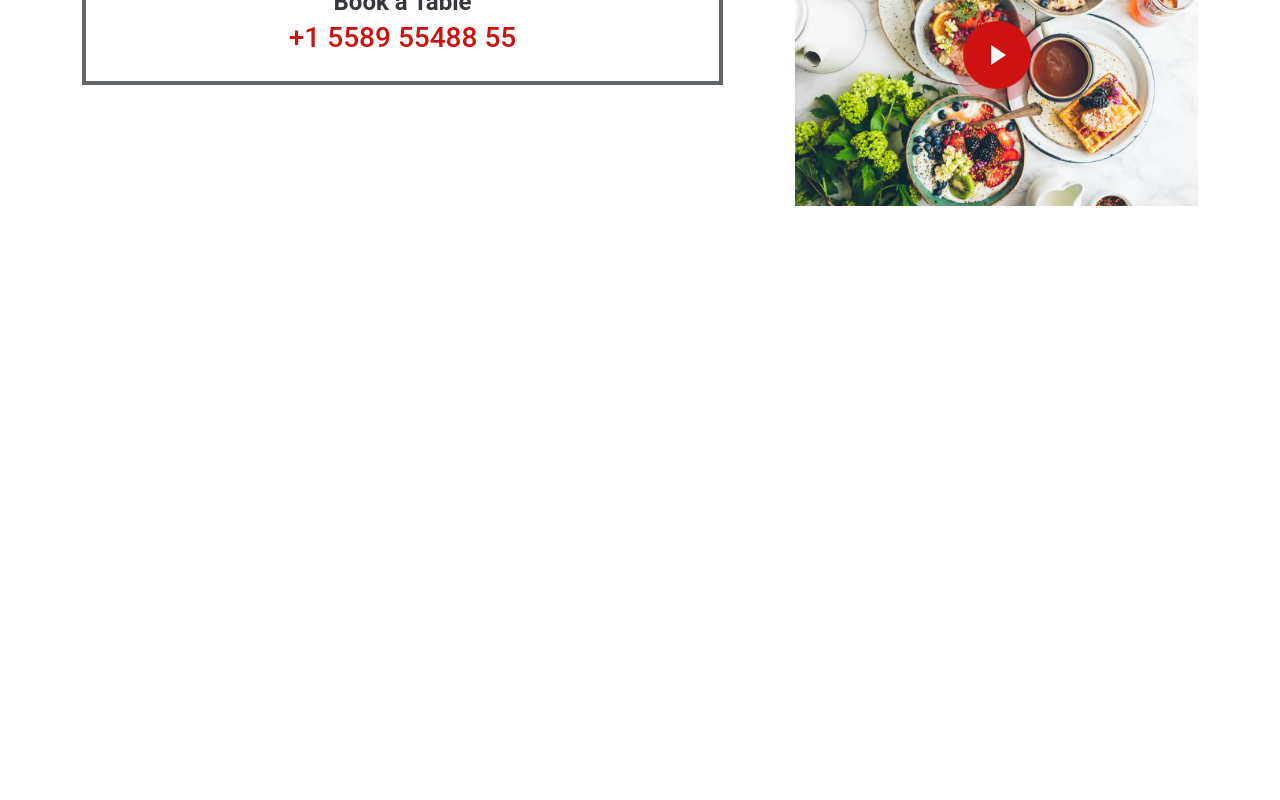
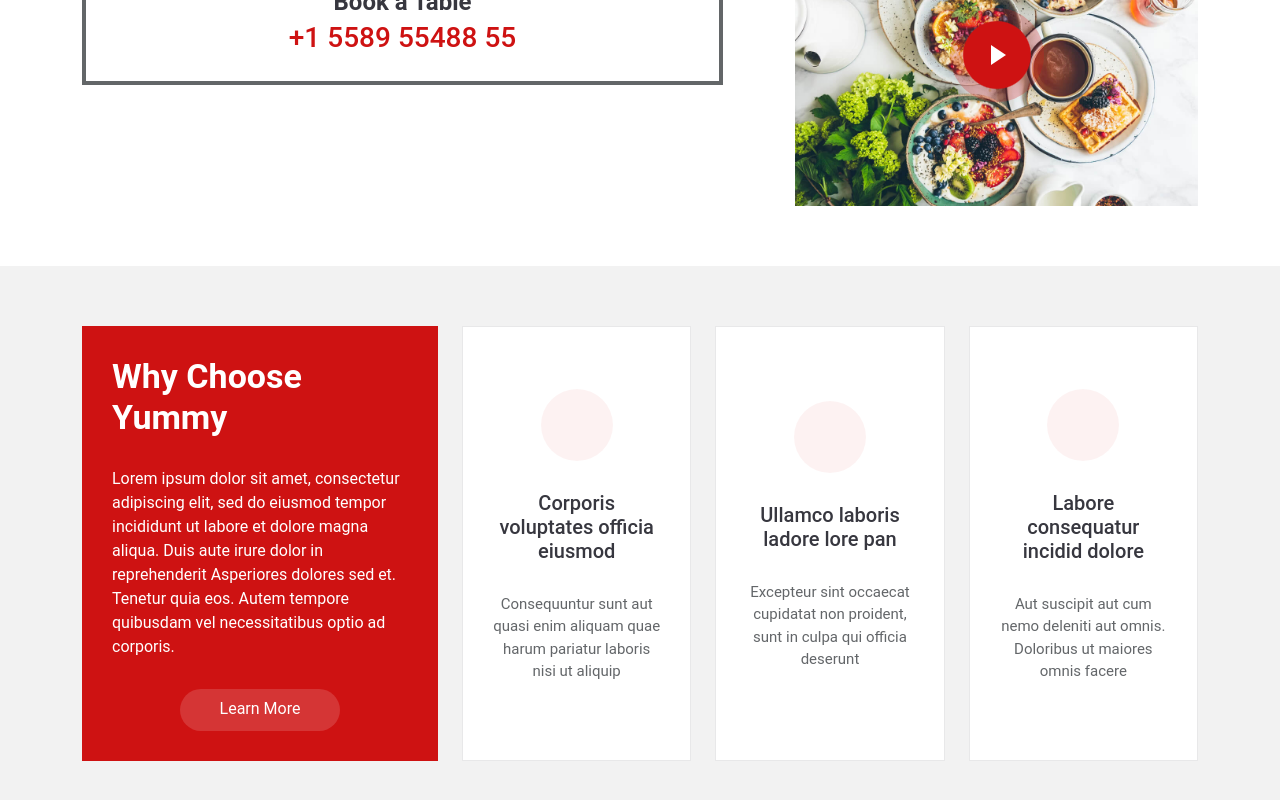
Before and after one commit to TANVEERHASSANGETHIB/Assigment-2, a React (Vite) app in the folder asm-02/: page / in a window 1280 px wide. Shown: the part 1416-2216 px from the top of the page. Before the commit the page ends 1682 px from the top, so only its background shows below. Built offline with nearby package versions, Linux system fonts and the light colour scheme.

Commit message:
why choose us structure done

```diff
--- a/asm-02/src/App.jsx
+++ b/asm-02/src/App.jsx
@@ -1,4 +1,5 @@
 import { About } from "./components/about"
+import { Chooseus } from "./components/chooseus"
 import { Hero } from "./components/hero"
 import { Navbar } from "./components/navbar"
 import './main.css'
@@ -12,6 +13,7 @@ function App() {
       <Navbar/>
       <Hero/>
       <About/>
+      <Chooseus/>
     </div>
   )
 }
--- a/asm-02/src/components/chooseus.jsx
+++ b/asm-02/src/components/chooseus.jsx
@@ -1,7 +1,61 @@
 import React from 'react'
-
+import 'bootstrap/dist/css/bootstrap.min.css';
 export const Chooseus = () => {
   return (
-    <div>chooseus</div>
+    <div>
+      <section id="why-us" class="why-us section light-background">
+
+<div class="container">
+
+  <div class="row gy-4">
+
+    <div class="col-lg-4" data-aos="fade-up" data-aos-delay="100">
+      <div class="why-box">
+        <h3>Why Choose Yummy</h3>
+        <p>
+          Lorem ipsum dolor sit amet, consectetur adipiscing elit, sed do eiusmod tempor incididunt ut labore et dolore magna aliqua. Duis aute irure dolor in reprehenderit
+          Asperiores dolores sed et. Tenetur quia eos. Autem tempore quibusdam vel necessitatibus optio ad corporis.
+        </p>
+        <div class="text-center">
+          <a href="#" class="more-btn"><span>Learn More</span> <i class="bi bi-chevron-right"></i></a>
+        </div>
+      </div>
+    </div>
+
+    <div class="col-lg-8 d-flex align-items-stretch">
+      <div class="row gy-4" data-aos="fade-up" data-aos-delay="200">
+
+        <div class="col-xl-4">
+          <div class="icon-box d-flex flex-column justify-content-center align-items-center">
+            <i class="bi bi-clipboard-data"></i>
+            <h4>Corporis voluptates officia eiusmod</h4>
+            <p>Consequuntur sunt aut quasi enim aliquam quae harum pariatur laboris nisi ut aliquip</p>
+          </div>
+        </div>
+        <div class="col-xl-4" data-aos="fade-up" data-aos-delay="300">
+          <div class="icon-box d-flex flex-column justify-content-center align-items-center">
+            <i class="bi bi-gem"></i>
+            <h4>Ullamco laboris ladore lore pan</h4>
+            <p>Excepteur sint occaecat cupidatat non proident, sunt in culpa qui officia deserunt</p>
+          </div>
+        </div>
+
+        <div class="col-xl-4" data-aos="fade-up" data-aos-delay="400">
+          <div class="icon-box d-flex flex-column justify-content-center align-items-center">
+            <i class="bi bi-inboxes"></i>
+            <h4>Labore consequatur incidid dolore</h4>
+            <p>Aut suscipit aut cum nemo deleniti aut omnis. Doloribus ut maiores omnis facere</p>
+          </div>
+        </div>
+
+      </div>
+    </div>
+
+  </div>
+
+</div>
+
+</section>
+    </div>
   )
 }
```
